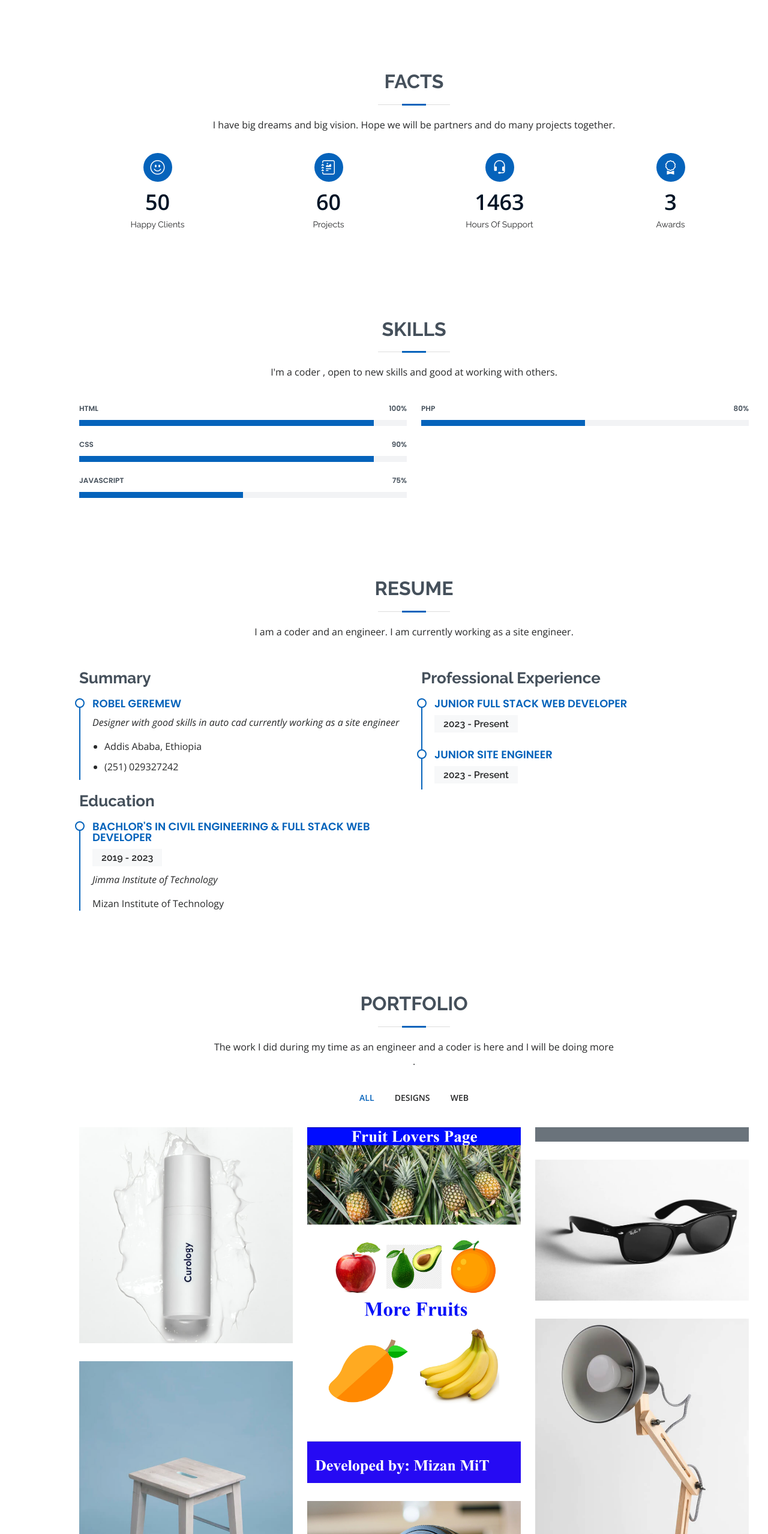
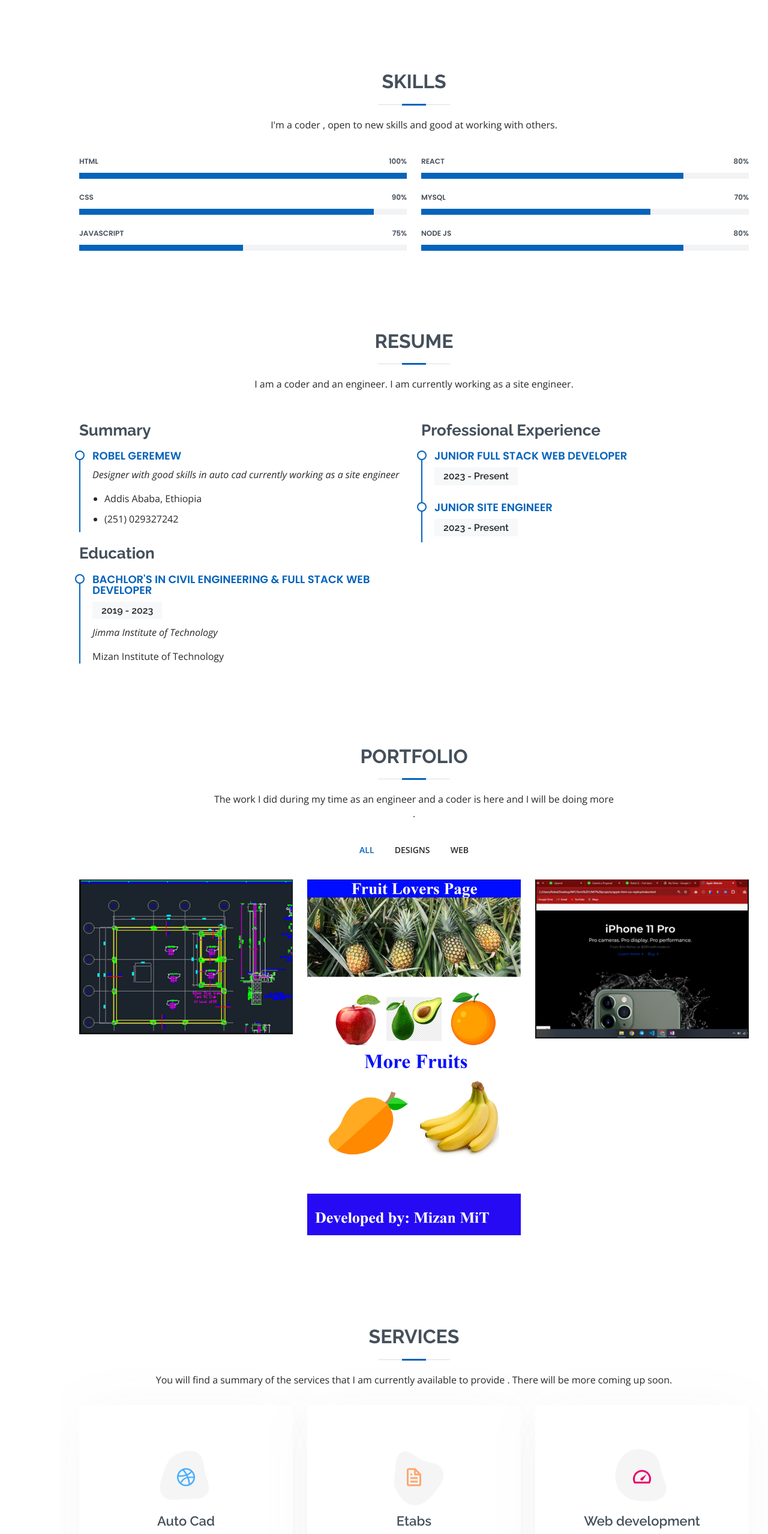
Before and after one commit to robelgeremew/portfolio, a plain HTML site: page index.html in a window 1280 px wide. Shown: the part 1351-3908 px from the top of the page at 60% size. Drawn offline with nearby package versions, Linux system fonts and the light colour scheme.

Commit message:
changes on the
- deleted the happy clients section
- corrected some of the design and web section on the portfolio
- designed by section on the footer

```diff
--- a/index.html
+++ b/index.html
@@ -118,7 +118,7 @@
     </section><!-- End About Section -->
 
     <!-- ======= Facts Section ======= -->
-    <section id="facts" class="facts">
+    <!-- <section id="facts" class="facts">
       <div class="container" data-aos="fade-up">
 
         <div class="section-title">
@@ -163,7 +163,8 @@
         </div>
 
       </div>
-    </section><!-- End Facts Section -->
+    </section> -->
+    <!-- End Facts Section -->
 
     <!-- ======= Skills Section ======= -->
     <section id="skills" class="skills section-bg">
@@ -181,7 +182,7 @@
             <div class="progress">
               <span class="skill">HTML <i class="val">100%</i></span>
               <div class="progress-bar-wrap">
-                <div class="progress-bar" role="progressbar" aria-valuenow="90" aria-valuemin="0" aria-valuemax="100"></div>
+                <div class="progress-bar" role="progressbar" aria-valuenow="100" aria-valuemin="0" aria-valuemax="100"></div>
               </div>
             </div>
 
@@ -204,12 +205,25 @@
           <div class="col-lg-6">
 
             <div class="progress">
-              <span class="skill">PHP <i class="val">80%</i></span>
+              <span class="skill">React <i class="val">80%</i></span>
               <div class="progress-bar-wrap">
-                <div class="progress-bar" role="progressbar" aria-valuenow="50" aria-valuemin="0" aria-valuemax="100"></div>
+                <div class="progress-bar" role="progressbar" aria-valuenow="80" aria-valuemin="0" aria-valuemax="100"></div>
               </div>
             </div>
 
+            <div class="progress">
+              <span class="skill">MySQL <i class="val">70%</i></span>
+              <div class="progress-bar-wrap">
+                <div class="progress-bar" role="progressbar" aria-valuenow="70" aria-valuemin="0" aria-valuemax="100"></div>
+              </div>
+            </div>
+
+            <div class="progress">
+              <span class="skill">Node JS <i class="val">80%</i></span>
+              <div class="progress-bar-wrap">
+                <div class="progress-bar" role="progressbar" aria-valuenow="80" aria-valuemin="0" aria-valuemax="100"></div>
+              </div>
+            </div>
 
           </div>
 
@@ -304,23 +318,23 @@
           </div>
         </div>
 
-        <div class="row portfolio-container" data-aos="fade-up" data-aos-delay="200">
+        <div class="row portfolio-container aos-init aos-animate" data-aos="fade-up" data-aos-delay="200" style="position: relative; height: 1707.22px;">
 
-          <div class="col-lg-4 col-md-6 portfolio-item filter-app">
+          <div class="col-lg-4 col-md-6 portfolio-item filter-app" style="position: absolute; left: 0px; top: 0px;">
             <div class="portfolio-wrap">
-              <img src="assets/img/portfolio/portfolio-1.jpg" class="img-fluid" alt="">
+              <img src="assets/img/portfolio/auto-cad.png" class="img-fluid" alt="">
               <div class="portfolio-info">
-                <h4>App 1</h4>
-                <p>App</p>
+                <h4>Structural drawing</h4>
+                <p>Auto CAD</p>
                 <div class="portfolio-links">
-                  <a href="assets/img/portfolio/portfolio-1.jpg" data-gallery="portfolioGallery" class="portfolio-lightbox" title="App 1"><i class="bx bx-plus"></i></a>
+                  <a href="assets/img/portfolio/iphone-11.png" data-gallery="portfolioGallery" class="portfolio-lightbox" title="App 1"><i class="bx bx-plus"></i></a>
                   <a href="portfolio-details.html" class="portfolio-details-lightbox" data-glightbox="type: external" title="Portfolio Details"><i class="bx bx-link"></i></a>
                 </div>
               </div>
             </div>
           </div>
 
-          <div class="col-lg-4 col-md-6 portfolio-item filter-web">
+          <div class="col-lg-4 col-md-6 portfolio-item filter-web" style="position: absolute; left: 0px; top: 403.141px;">
             <div class="portfolio-wrap">
               <img src="assets/img/portfolio/portfolio-2.jpg" class="img-fluid" alt="">
               <div class="portfolio-info">
@@ -334,7 +348,7 @@
             </div>
           </div>
 
-          <div class="col-lg-4 col-md-6 portfolio-item filter-app">
+          <!-- <div class="col-lg-4 col-md-6 portfolio-item filter-app" style="position: absolute; left: 760px; top: 0px;">
             <div class="portfolio-wrap">
               <img src="assets/img/portfolio/portfolio-3.jpg" class="img-fluid" alt="">
               <div class="portfolio-info">
@@ -346,9 +360,9 @@
                 </div>
               </div>
             </div>
-          </div>
+          </div> -->
 
-          <div class="col-lg-4 col-md-6 portfolio-item filter-card">
+          <!-- <div class="col-lg-4 col-md-6 portfolio-item filter-card" style="position: absolute; left: 760px; top: 54px;">
             <div class="portfolio-wrap">
               <img src="assets/img/portfolio/portfolio-4.jpg" class="img-fluid" alt="">
               <div class="portfolio-info">
@@ -360,9 +374,9 @@
                 </div>
               </div>
             </div>
-          </div>
+          </div> -->
 
-          <div class="col-lg-4 col-md-6 portfolio-item filter-web">
+          <!-- <div class="col-lg-4 col-md-6 portfolio-item filter-web" style="position: absolute; left: 0px; top: 287.438px;">
             <div class="portfolio-wrap">
               <img src="assets/img/portfolio/portfolio-5.jpg" class="img-fluid" alt="">
               <div class="portfolio-info">
@@ -374,9 +388,9 @@
                 </div>
               </div>
             </div>
-          </div>
+          </div> -->
 
-          <div class="col-lg-4 col-md-6 portfolio-item filter-app">
+          <!-- <div class="col-lg-4 col-md-6 portfolio-item filter-app" style="position: absolute; left: 760px; top: 319.391px;">
             <div class="portfolio-wrap">
               <img src="assets/img/portfolio/portfolio-6.jpg" class="img-fluid" alt="">
               <div class="portfolio-info">
@@ -388,9 +402,9 @@
                 </div>
               </div>
             </div>
-          </div>
+          </div> -->
 
-          <div class="col-lg-4 col-md-6 portfolio-item filter-card">
+          <!-- <div class="col-lg-4 col-md-6 portfolio-item filter-card" style="position: absolute; left: 380px; top: 623.328px;">
             <div class="portfolio-wrap">
               <img src="assets/img/portfolio/portfolio-7.jpg" class="img-fluid" alt="">
               <div class="portfolio-info">
@@ -402,9 +416,9 @@
                 </div>
               </div>
             </div>
-          </div>
+          </div> -->
 
-          <div class="col-lg-4 col-md-6 portfolio-item filter-card">
+          <!-- <div class="col-lg-4 col-md-6 portfolio-item filter-card" style="position: absolute; left: 0px; top: 849.594px;">
             <div class="portfolio-wrap">
               <img src="assets/img/portfolio/portfolio-8.jpg" class="img-fluid" alt="">
               <div class="portfolio-info">
@@ -416,11 +430,11 @@
                 </div>
               </div>
             </div>
-          </div>
+          </div> -->
 
-          <div class="col-lg-4 col-md-6 portfolio-item filter-web">
+          <div class="col-lg-4 col-md-6 portfolio-item filter-web" style="position: absolute; left: 0px; top: 1293.14px;">
             <div class="portfolio-wrap">
-              <img src="assets/img/portfolio/portfolio-9.jpg" class="img-fluid" alt="">
+              <img src="assets/img/portfolio/iphone-11.png" class="img-fluid" alt="">
               <div class="portfolio-info">
                 <h4>Replica of apple home page </h4>
                 <p>Media query and Bootstrap</p>
@@ -583,7 +597,7 @@
               <div class="testimonial-item">
                 <img src="assets/img/testimonials/testimonials-5.jpg" class="testimonial-img" alt="">
                 <h3>Moti beyeara</h3>
-                <h4>Nwtwork Engineer</h4>
+                <h4>Network Engineer</h4>
                 <p>
                   <i class="bx bxs-quote-alt-left quote-icon-left"></i>The attention to detail in the design, the user-friendly interface, and the seamless functionality of the site have all contributed to an outstanding online presence for my business. <i class="bx bxs-quote-alt-right quote-icon-right"></i>
                 </p>
@@ -685,7 +699,7 @@
         <!-- You can delete the links only if you purchased the pro version. -->
         <!-- Licensing information: [license-url] -->
         <!-- Purchase the pro version with working PHP/AJAX contact form: https://bootstrapmade.com/free-html-bootstrap-template-my-resume/ -->
-        Designed by <a href="https://bootstrapmade.com/">BootstrapMade</a>
+        Designed by <a href="#">Robel Geremew</a>
       </div>
     </div>
   </footer><!-- End Footer -->
```
Also changed, not shown: assets/img/portfolio/auto-cad.png (added), assets/img/portfolio/iphone-11.png (added).
